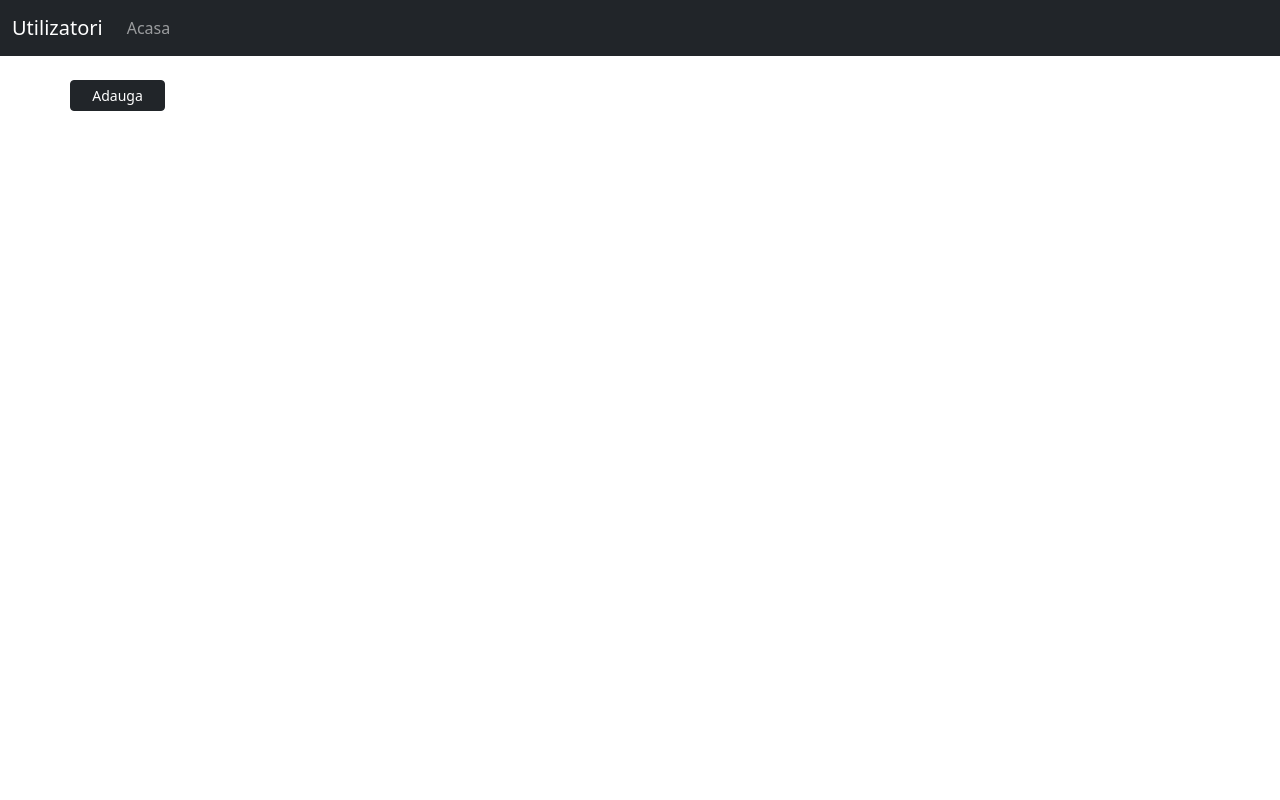
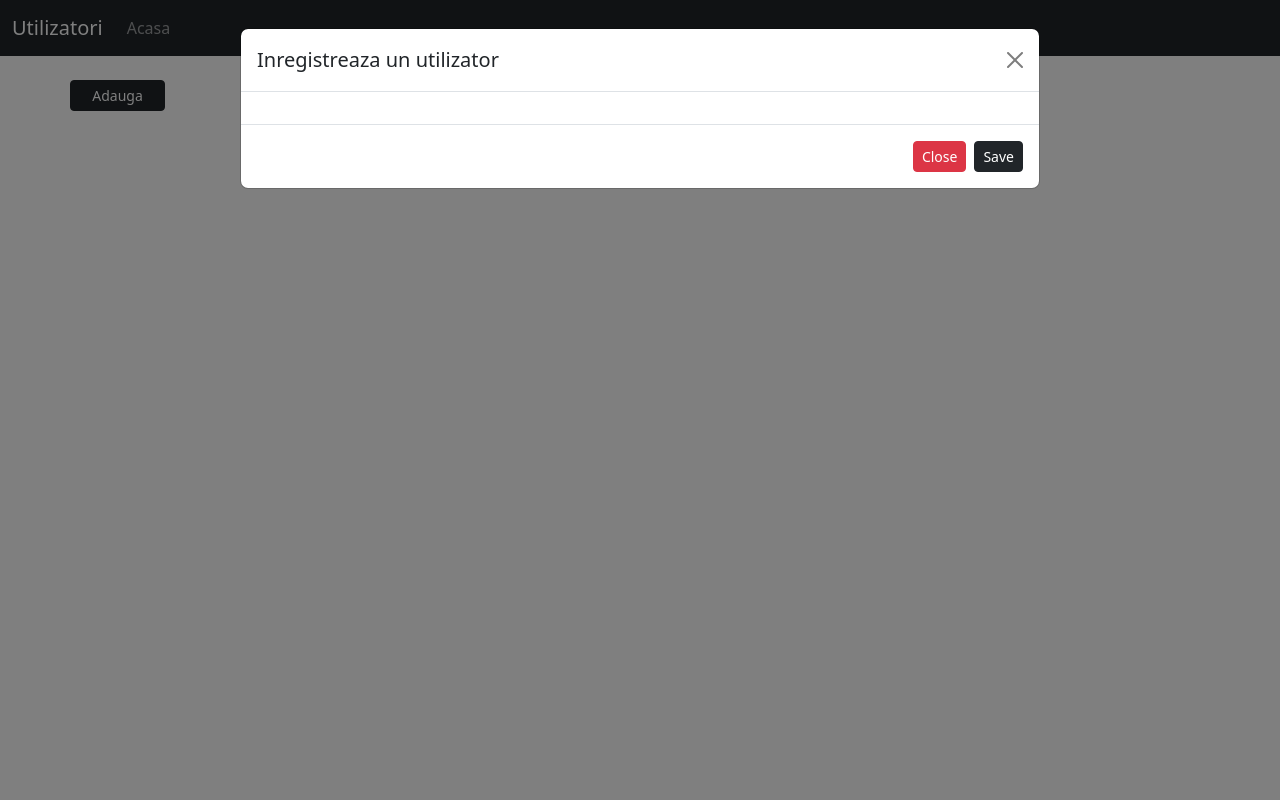
Before and after one commit to padure/aaw2141, a PHP site: page / in a window 1280 px wide, after a click on "Adauga". Run offline with PHP 8.4, Linux system fonts and the light colour scheme.

Commit message:
Laborator 7

```diff
--- a/laborator7/index.php
+++ b/laborator7/index.php
@@ -35,8 +35,22 @@
     </div>
     <!-- End Main -->
     <!-- Modal -->
-    <div class="modal-dialog modal-lg">
+    <div class="modal fade" id="userModal" tabindex="-1" aria-hidden="true">
+        <div class="modal-dialog modal-lg">
+            <div class="modal-content">
+                <div class="modal-header">
+                    <h1 class="modal-title fs-5">Inregistreaza un utilizator</h1>
+                    <button type="button" class="btn-close" data-bs-dismiss="modal" aria-label="Close"></button>
+                </div>
+                <div class="modal-body">
 
+                </div>
+                <div class="modal-footer">
+                    <button type="button" class="btn btn-danger btn-sm" data-bs-dismiss="modal">Close</button>
+                    <button type="button" class="btn btn-dark btn-sm">Save</button>
+                </div>
+            </div>
+        </div>
     </div>
     <!-- End Modal -->
     <script src="https://cdn.jsdelivr.net/npm/bootstrap@5.3.3/dist/js/bootstrap.bundle.min.js"></script>
```
